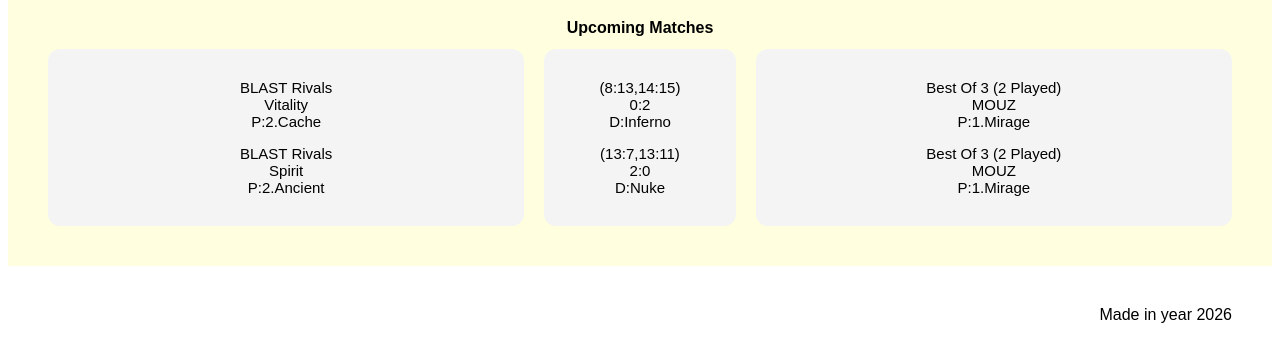
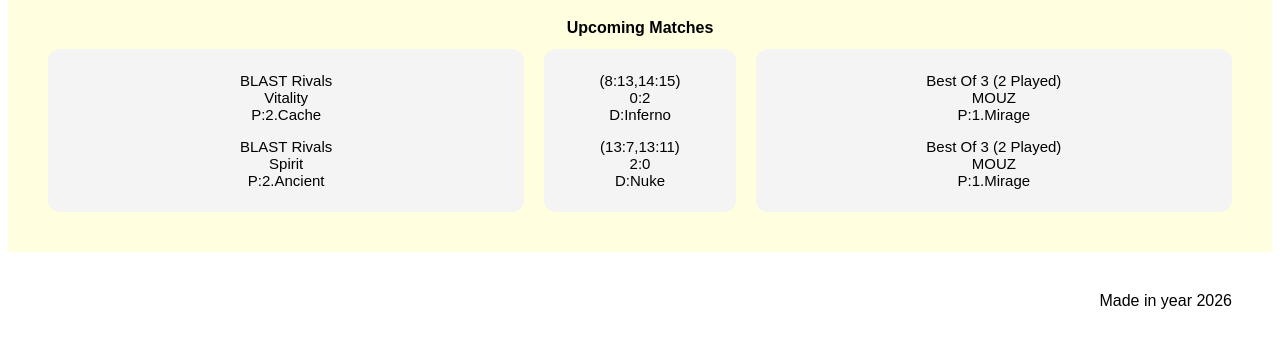
Before and after one commit to fragbase/fragbase.github.io, a plain HTML site: page p_events.html in a window 1280 px wide. Shown: the part 162-524 px from the top of the page. Drawn offline with Linux system fonts and the light colour scheme.

Commit message:
Repair of new index.html

```diff
--- a/styles.css
+++ b/styles.css
@@ -41,6 +41,7 @@ header h1 {
     gap: 20px;
     width: 100%;
     box-sizing: border-box;
+    align-items: flex-start;
 }
 
 .sloupec.levy {
@@ -58,6 +59,9 @@ header h1 {
     padding: 15px;
     box-sizing: border-box;
     border-radius: 8px;
+    display: flex;
+    flex-direction: column;
+    gap: 12px;
 }
 
 .sloupec {
@@ -92,7 +96,7 @@ main{background-color: lightyellow;
 }
 
 .sloupec.le{flex: 42;
-        padding: 15px 8px;
+        padding: 8px 8px;
         border-radius: 12px;
         color: black;
         box-sizing: border-box;
@@ -101,7 +105,7 @@ main{background-color: lightyellow;
 }
 
 .sloupec.se{flex: 16;
-        padding: 15px 8px;
+        padding: 8px 8px;
         border-radius: 12px;
         color: black;
         box-sizing: border-box;
@@ -110,7 +114,7 @@ main{background-color: lightyellow;
 }
 
 .sloupec.pe{flex: 42;
-        padding: 15px 8px;
+        padding: 8px 8px;
         border-radius: 12px;
         color: black;
         box-sizing: border-box;
```
